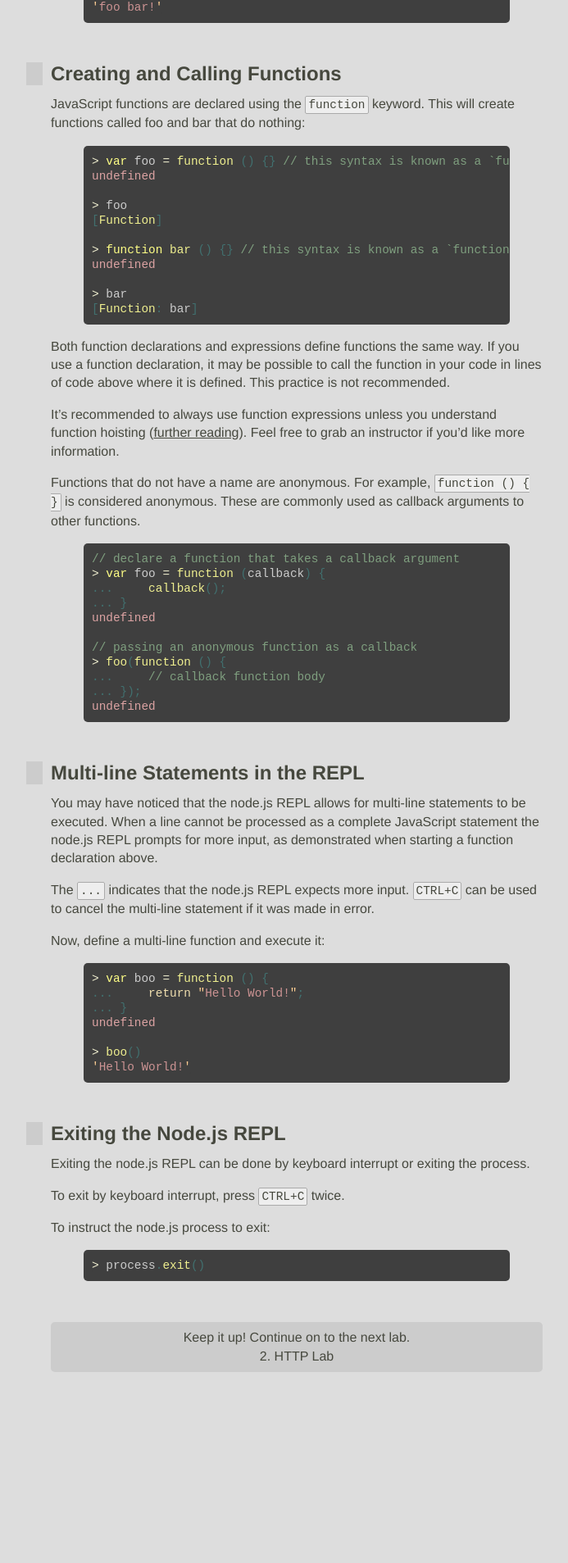
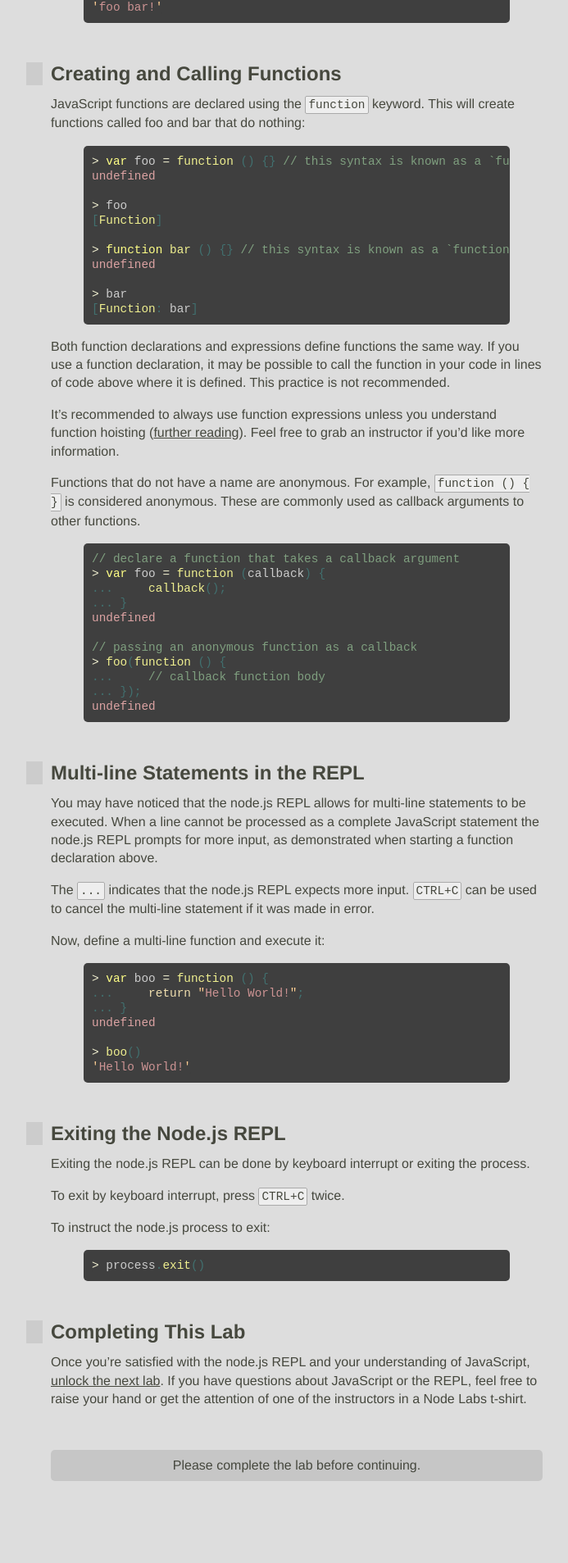
Before and after one commit to JavaScriptKC/workshop, a Jekyll site: the page built from _posts/2012-11-1-repl.md, in a window 1280 px wide. Shown: the part 3345-5252 px from the top of the page at 82% size, without its empty margins (278-971 px from the left). Built offline with Jekyll 4.4.1, drawn with Linux system fonts in a browser that asks for light colours; nearby versions of some CDN libraries; some web fonts are replaced; comment, search, counter and statistics services are not loaded; before the commit the page ends 5119 px from its top, so only the background shows below that.

Commit message:
REPL now uses new unlock endpoints to give user access to next lab

```diff
--- a/_layouts/post.html
+++ b/_layouts/post.html
@@ -32,13 +32,19 @@
 
     {{ content }}
 
+    <div id="next">
+      <div class="stop">
+        Please complete the lab before continuing.
+      </div>
       {% if page.next %}
-      <div id="next">
+        <div class="continue">
           <a href="{{ page.next.url }}">
+            <!-- Please don't just skip through these, actually do the labs! -->
             Keep it up! Continue on to the next lab.
             <span>{{ page.next.title }}</span>
           </a>
         </div>
       {% endif %}
+    </div>
   </body>
 </html>
--- a/_posts/2012-11-1-repl.md
+++ b/_posts/2012-11-1-repl.md
@@ -230,3 +230,7 @@ To instruct the node.js process to exit:
 {% highlight javascript %}
 > process.exit()
 {% endhighlight %}
+
+## Completing This Lab
+
+Once you're satisfied with the node.js REPL and your understanding of JavaScript, <a href="#" class="unlock">unlock the next lab</a>. If you have questions about JavaScript or the REPL, feel free to raise your hand or get the attention of one of the instructors in a Node Labs t-shirt.
--- a/css/post.css
+++ b/css/post.css
@@ -40,6 +40,14 @@ pre code { border: 0 none; padding: 0; }
 #header img { height: 150px; }
 
 #next { margin-top: 50px; }
+#next .continue { display: none; }
+
+#next .stop {
+  text-align: center;
+  background-color: #c6c6c6;
+  border-radius: 5px;
+  padding: 10px 20px;
+}
 
 #next a {
   display: block;
--- a/js/unlock.js
+++ b/js/unlock.js
@@ -1,7 +1,11 @@
 (function () {
 
-  var socket = io.connect('http://nodelabs.herokuapp.com:80');
-  //var socket = io.connect('http://localhost:4040');
+  //var socket = io.connect('http://nodelabs.herokuapp.com:80');
+  var socket = io.connect('http://localhost:4040');
+
+  socket.on("connect", function () {
+    socket.emit("username", whoami());
+  });
 
   socket.on("user", function (user) {
     saveToCache("user", user);
@@ -76,10 +80,18 @@
     }
   };
 
+  var unlockNextLab = function (e) {
+    e.preventDefault();
+
+    var thisPage = window.location.pathname;
+    var url = "http://nodelabs.herokuapp.com/" + encodeURIComponent($.cookie("username")) + thisPage;
+
+    $.ajax(url, { dataType: "jsonp" });
+  };
+
   $(document).ready(function () {
-    socket.emit("username", whoami());
-
     $("#next .userprompt a").click(promptForUsername);
+    $("a.unlock").click(unlockNextLab);
 
     updateUI();
   });
```
Lines whose indentation alone changed are shown as unchanged.
